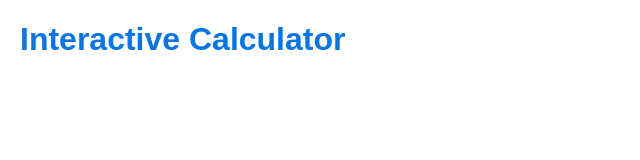
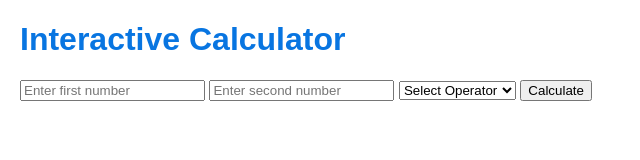
Before and after one commit to eliasmarga50-png/Interactive_Calculator, a plain HTML site: page index.html in a window 1280 px wide. Shown: the whole page, without its empty margins (0-640 px from the left). Drawn offline with Linux system fonts and the light colour scheme.

Commit message:
Create calculator HTML structure

```diff
--- a/index.html
+++ b/index.html
@@ -5,6 +5,7 @@
 <head>
     <meta charset="UTF-8">
     <meta name="viewport" content="width=device-width, initial-scale=1.0">
+
     <title>Interactive Calculator</title>
 
     <link rel="stylesheet" href="style.css">
@@ -14,7 +15,50 @@
 
     <h1>Interactive Calculator</h1>
 
+    <div class="calculator">
+
+
+        <input
+            type="number"
+            id="firstNumber"
+            placeholder="Enter first number"
+        >
+
+
+        <input
+            type="number"
+            id="secondNumber"
+            placeholder="Enter second number"
+        >
+
+        <select id="operator">
+
+            <option value="">Select Operator</option>
+
+            <option value="+">Addition (+)</option>
+
+            <option value="-">Subtraction (-)</option>
+
+            <option value="*">Multiplication (*)</option>
+
+            <option value="/">Division (/)</option>
+
+        </select>
+
+
+        <button type="button" id="calculateButton">
+            Calculate
+        </button>
+
+
+        <div id="result" hidden>
+            Result: <span id="resultValue"></span>
+        </div>
+
+    </div>
+
     <script src="script.js"></script>
+
 </body>
 
 </html>
```
